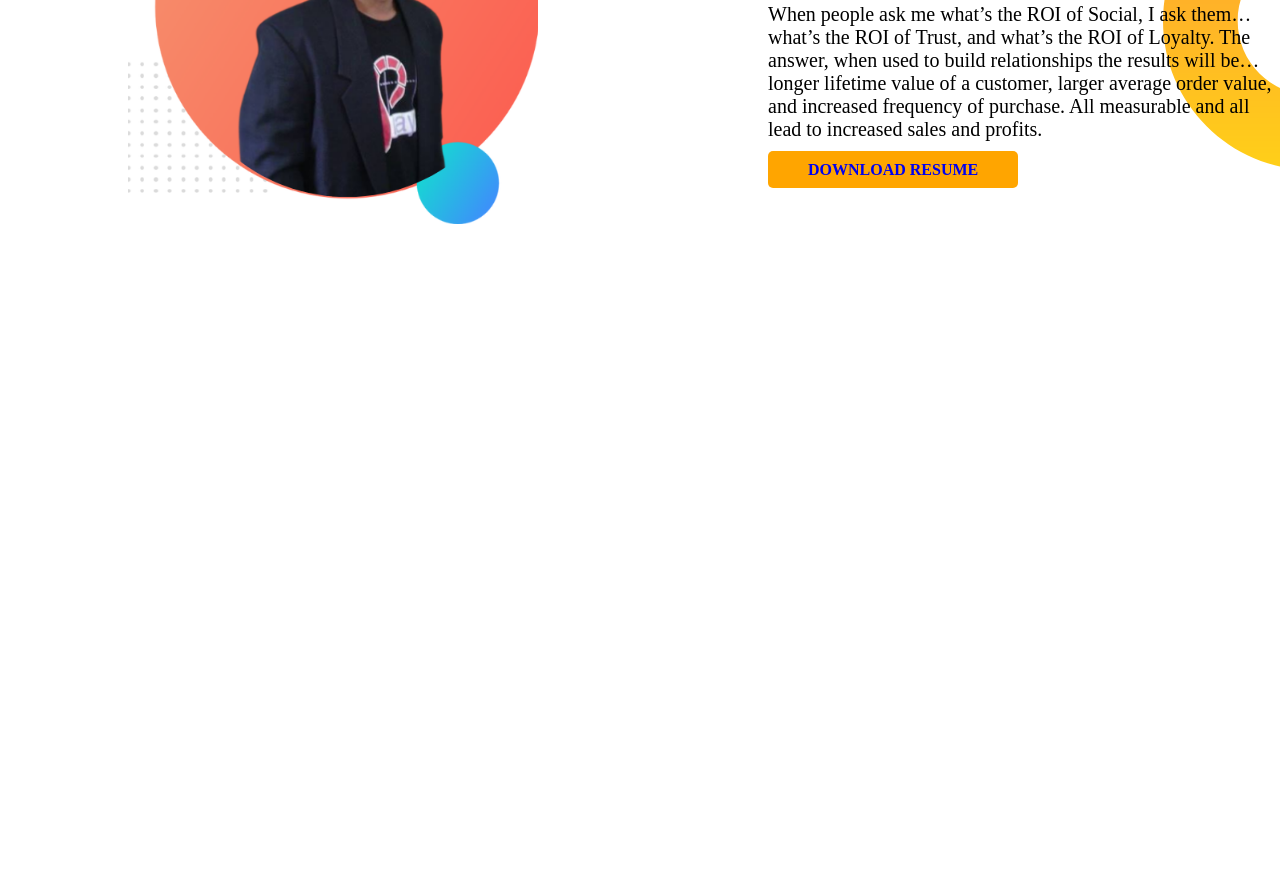
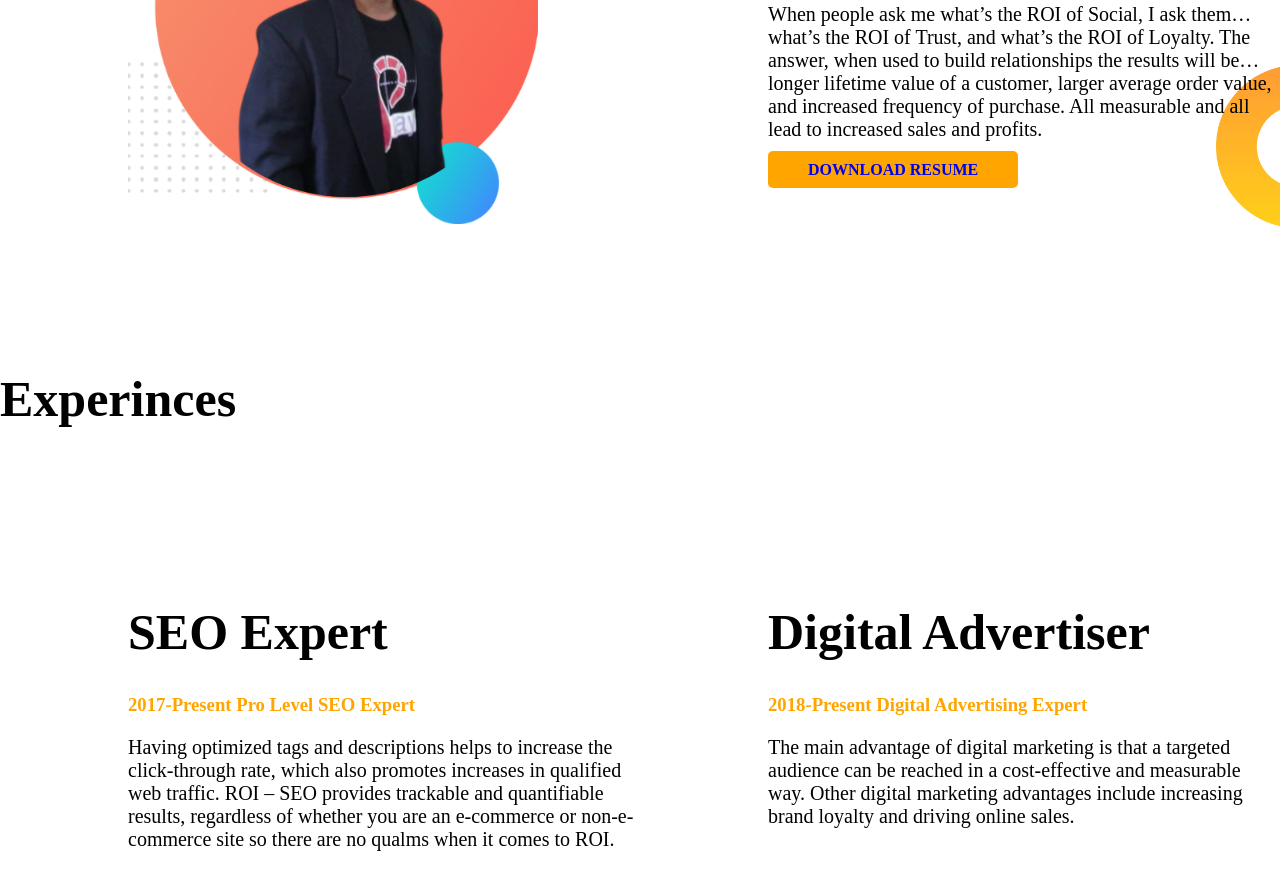
Before and after one commit to eliasking247/my-portfolio, a plain HTML site: page index.html in a window 1280 px wide. Shown: the part 744-1615 px from the top of the page. Before the commit the page ends 1072 px from the top, so only its background shows below. Drawn offline with Linux system fonts and the light colour scheme.

Commit message:
portfolio commit

```diff
--- a/index.html
+++ b/index.html
@@ -51,6 +51,34 @@
         </div>
 
     </section>
+
+    <div>
+        <section class="experince-area">
+            <h1>Experinces</h1>
+    </div>
+
+    <div class="flexible-container">
+        <div class="hulf-width">
+            <h1>SEO Expert</h1>
+            <h3 class="under-info">2017-Present Pro Level SEO Expert </h3>
+            <p>Having optimized tags and descriptions helps to increase the click-through rate, which also
+                promotes
+                increases in qualified web traffic. ROI – SEO provides trackable and quantifiable results,
+                regardless of
+                whether you are an e-commerce or non-e-commerce site so there are no qualms when it comes to
+                ROI.
+            </p>
+        </div>
+        <div class="hulf-width">
+            <h1>Digital Advertiser</h1>
+            <h3 class="under-info">2018-Present Digital Advertising Expert</h3>
+            <p>The main advantage of digital marketing is that a targeted audience can be reached in a
+                cost-effective and measurable way. Other digital marketing advantages include increasing brand
+                loyalty and driving online sales.</p>
+        </div>
+    </div>
+
+    </section>
 </body>
 
 </html>
--- a/style.css
+++ b/style.css
@@ -19,6 +19,7 @@ section{
     width: 50%;
 padding-left: 10%;
 }
+
 .hulf-width img{
      width: 80%;
 }
@@ -42,5 +43,17 @@ padding-left: 10%;
 .dream-big{
     background-image:url(image/dream-bg.png);
 background-repeat: no-repeat;
-background-position: right;
+background-position: right bottom;
+background-size: 5%;
+
 }
+.under-info{
+    color: orange;
+}
+
+.flexible-container{
+    width: 100%;
+    display:flex
+
+
+}
```
